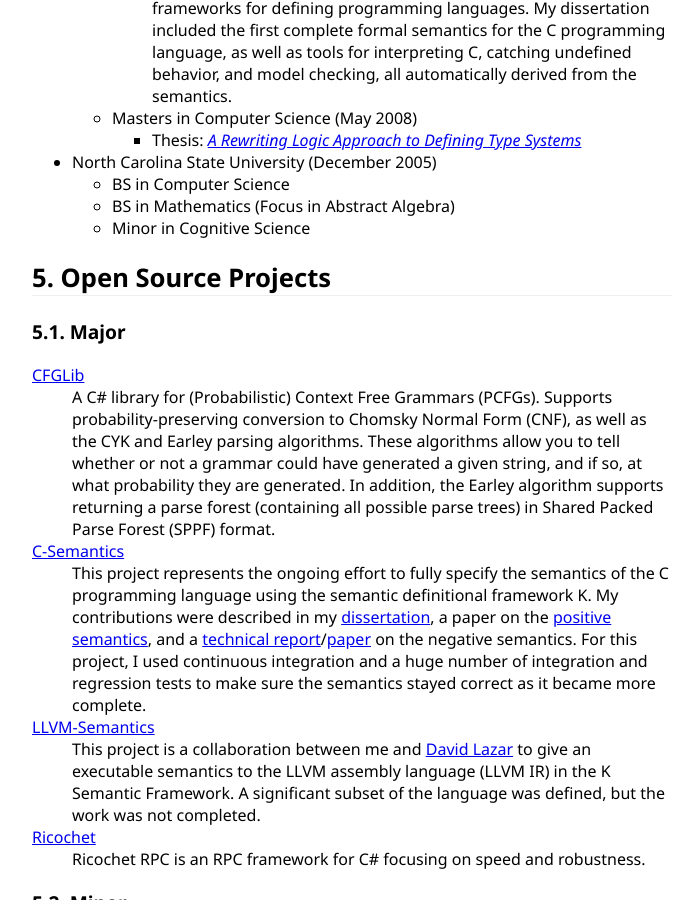
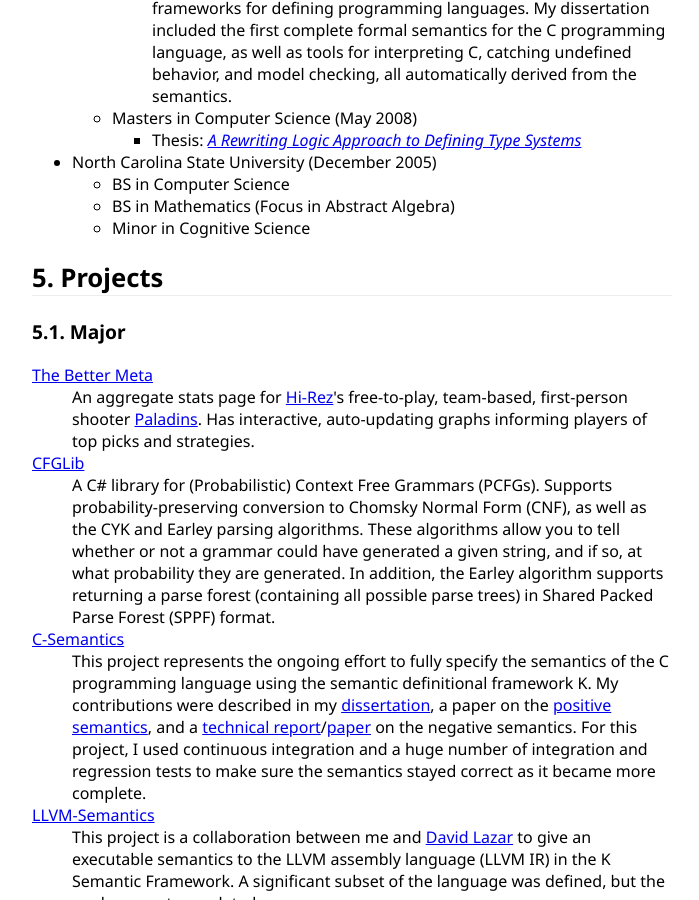
Before and after one commit to ellisonch/ellisonch.github.io, a Jekyll site: the page built from cv/index.html, in a window 1280 px wide and 900 px high, scrolled down 1167 px. Shown: the whole window, without its empty margins (288-987 px from the left). Built offline with Jekyll 4.4.1, drawn with Linux system fonts in a browser that asks for light colours; formulas are drawn with MathJax 3; comment, search, counter and statistics services are not loaded.

Commit message:
adding tbm

```diff
--- a/_includes/projects.html
+++ b/_includes/projects.html
@@ -1,5 +1,10 @@
 <h3>Major</h3>
 <dl>
+	<dt><a href="https://www.thebettermeta.com/">The Better Meta</a></dt>
+	<dd>
+		An aggregate stats page for <a href="http://www.hirezstudios.com/">Hi-Rez</a>'s free-to-play, team-based, first-person shooter <a href="https://www.paladins.com/">Paladins</a>.
+		Has interactive, auto-updating graphs informing players of top picks and strategies.
+	</dd>
 	<dt><a href="https://github.com/ellisonch/CFGLib">CFGLib</a></dt>
 	<dd>
 		A C# library for (Probabilistic) Context Free Grammars (PCFGs).
--- a/cv/index.html
+++ b/cv/index.html
@@ -17,7 +17,7 @@ Chucky Ellison
 <h2>Education</h2>
 {% include education.html %}
 
-<h2>Open Source Projects</h2>
+<h2>Projects</h2>
 {% include projects.html %}
 
 <h2>Publications</h2>
```
